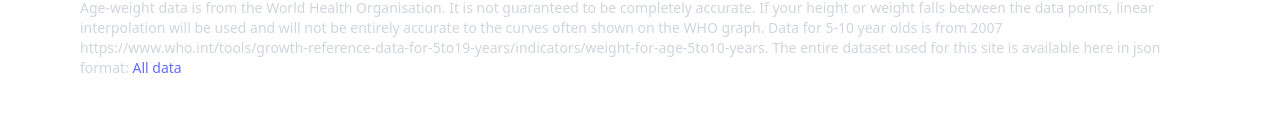
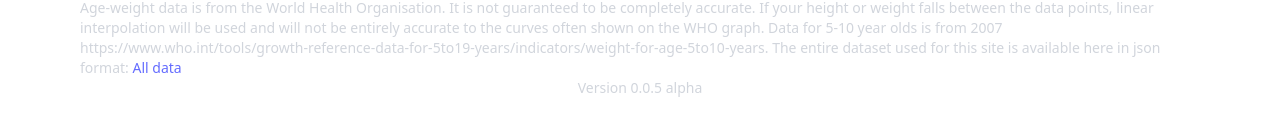
Before and after one commit to rjp-coder/height-and-weight-percentiles-calculator, a React (Vite) app: page / in a window 1280 px wide. Shown: the part 882-1018 px from the top of the page. Built offline with nearby package versions, Linux system fonts and the light colour scheme.

Commit message:
add incremental build number

```diff
--- /dev/null
+++ b/generateBuildNumber.js
@@ -0,0 +1,13 @@
+import fs from "fs";
+console.log("Incrementing build number...");
+fs.readFile("metadata.json", function (err, content) {
+  if (err) throw err;
+  var metadata = JSON.parse(content);
+  metadata.buildRevision = metadata.buildRevision + 1;
+  fs.writeFile("metadata.json", JSON.stringify(metadata), function (err) {
+    if (err) throw err;
+    console.log(
+      `Current build number: ${metadata.buildMajor}.${metadata.buildMinor}.${metadata.buildRevision} ${metadata.buildTag}`
+    );
+  });
+});
--- /dev/null
+++ b/metadata.json
@@ -0,0 +1,6 @@
+{
+  "buildMajor":0,
+  "buildMinor":0,
+  "buildRevision":5,
+  "buildTag":"alpha"
+}
--- a/package.json
+++ b/package.json
@@ -5,7 +5,7 @@
   "type": "module",
   "scripts": {
     "dev": "vite",
-    "build": "vite build",
+    "build": "node generateBuildNumber.js && vite build",
     "lint": "eslint .",
     "test": "vitest",
     "test:coverage": "vitest run --coverage",
@@ -22,12 +22,14 @@
   "devDependencies": {
     "@eslint/js": "^9.22.0",
     "@types/jest": "^29.5.14",
+    "@types/node": "^24.2.0",
     "@types/react": "^19.1.2",
     "@types/react-dom": "^19.1.3",
     "@vitejs/plugin-react": "^4.3.4",
     "eslint": "^9.22.0",
     "eslint-plugin-react-hooks": "^5.2.0",
     "eslint-plugin-react-refresh": "^0.4.19",
+    "fs": "^0.0.1-security",
     "globals": "^16.0.0",
     "typescript": "^5.8.3",
     "vite": "^6.3.1",
--- a/src/App.jsx
+++ b/src/App.jsx
@@ -11,6 +11,7 @@ import { data as dataGirlsHeight5to19 } from "./data/girls_height_percentages_ag
 import { data as dataGirlsWeight0to5 } from "./data/girls_weight_percentages_age_0_to_5.js";
 import { data as dataGirlsWeight5to10 } from "./data/girls_weight_percentages_age_5_to_10.js";
 import { parseData, removeYearMonth } from "./dataParser.ts";
+import metadata from "../metadata.json";
 
 function getData() {
   return {
@@ -60,6 +61,8 @@ function App() {
         <a href="/height-and-weight-percentiles-calculator/allData.json">
           All data
         </a>
+        <br />
+        <p className="text-center">{`Version ${metadata.buildMajor}.${metadata.buildMinor}.${metadata.buildRevision} ${metadata.buildTag}`}</p>
       </footer>
     </>
   );
@@ -69,7 +72,6 @@ export default App;
 
 // TODO try 2 years of ages with weight 2okg and note there's no error
 // TODO error messaging, try a question mark for out of range values
-// TODO Add a build number that is updated on each build
 // TODO have github actions build for me
 // TODO add contextual link for results
 // TODO add a table for the results with the data
```
Also changed, not shown: 7 other files (tests, documents, lock files or other folders).
